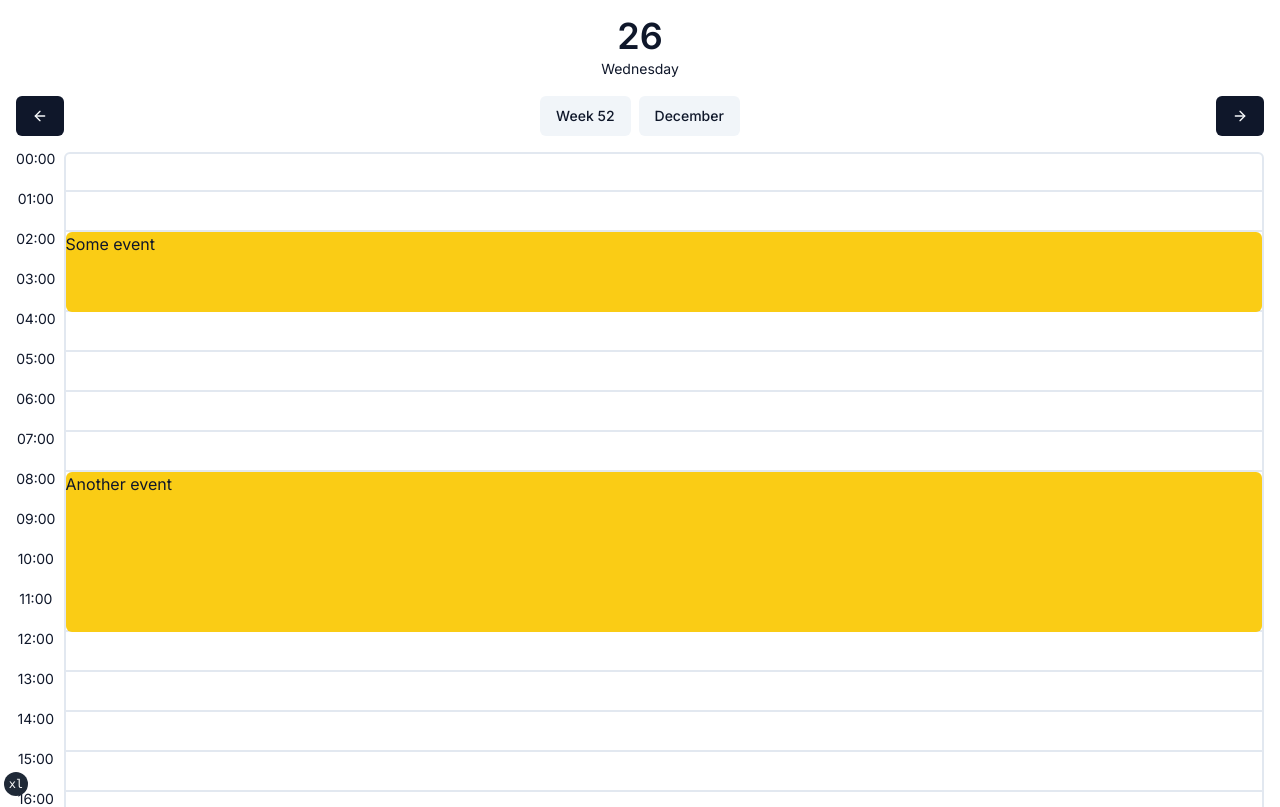
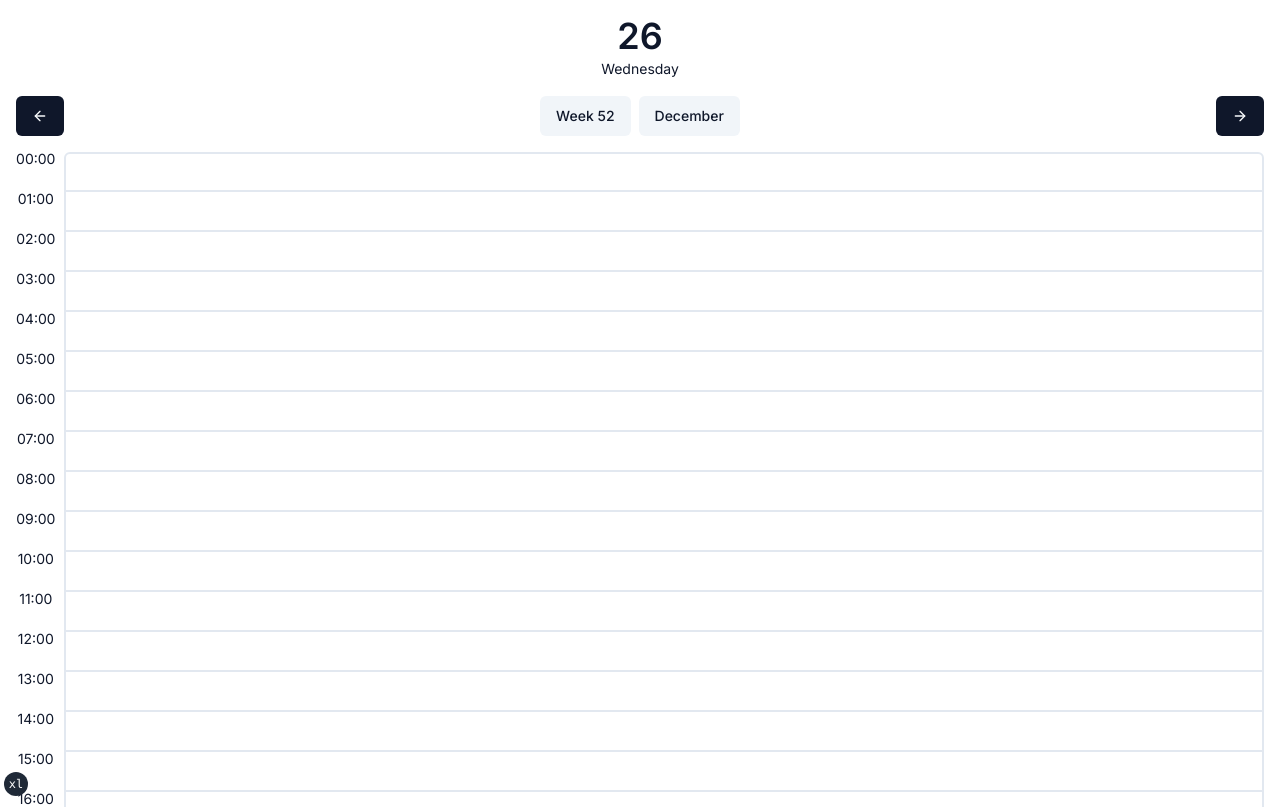
Before and after one commit to tristandubbeld/kalender, a Next.js app: page /1900/12/26 in a window 1280 px wide. Shown: the top 807 px of the page. Built offline with nearby package versions, Linux system fonts and the light colour scheme.

Commit message:
Render events from localStorage

```diff
--- a/components/CreateEventDialog.tsx
+++ b/components/CreateEventDialog.tsx
@@ -4,6 +4,7 @@ import { useState } from "react";
 import formatDate from "date-fns/format";
 import { v4 as uuidv4 } from "uuid";
 
+import { Event } from "@/types/event";
 import { HOURS } from "@/lib/constants";
 import { Button } from "@/components/ui/button";
 import {
@@ -60,7 +61,7 @@ export const CreateEventDialog = ({
           // Generate a unique id for the event
           const id = uuidv4();
 
-          const event = {
+          const event: Event = {
             id,
             date,
             name,
--- a/components/DayView.tsx
+++ b/components/DayView.tsx
@@ -1,3 +1,8 @@
+"use client";
+
+import { useEffect, useState } from "react";
+
+import { Event } from "@/types/event";
 import { HOURS } from "@/lib/constants";
 import { TimeSlot } from "@/components/TimeSlot";
 
@@ -47,32 +52,23 @@ const Event = ({ start, end, children }: EventProps) => {
   );
 };
 
-const TEST_EVENTS = [
-  {
-    id: "1",
-    name: "Some event",
-    start: "02:00",
-    end: "04:00",
-  },
-  {
-    id: "2",
-    name: "Another event",
-    start: "08:00",
-    end: "12:00",
-  },
-  {
-    id: "3",
-    name: "Last event",
-    start: "19:00",
-    end: "00:00",
-  },
-];
-
 type DayViewProps = {
   date: Date;
 };
 
 export const DayView = ({ date }: DayViewProps) => {
+  const [events, setEvents] = useState<{ [key: string]: Event }>({});
+
+  useEffect(() => {
+    // Grab current day events from localStorage
+    const storedEvents = JSON.parse(
+      localStorage.getItem(date.toString()) || "{}"
+    );
+
+    // Set to state
+    setEvents(storedEvents);
+  }, [date]);
+
   return (
     <div className="flex w-full flex-col">
       <div className="relative grid auto-rows-cal-lg grid-cols-cal-day">
@@ -89,11 +85,13 @@ export const DayView = ({ date }: DayViewProps) => {
           );
         })}
 
-        {TEST_EVENTS.map((event) => (
-          <Event key={event.id} start={event.start} end={event.end}>
-            {event.name}
-          </Event>
-        ))}
+        {Object.values(events).map((event) => {
+          return (
+            <Event key={event.id} start={event.start} end={event.end}>
+              {event.name}
+            </Event>
+          );
+        })}
       </div>
     </div>
   );
--- /dev/null
+++ b/types/event.ts
@@ -0,0 +1,7 @@
+export type Event = {
+  id: string;
+  date: Date;
+  name: string;
+  start: string;
+  end: string;
+};
--- a/types/nav.ts
+++ /dev/null
@@ -1,6 +0,0 @@
-export interface NavItem {
-  title: string
-  href?: string
-  disabled?: boolean
-  external?: boolean
-}
```
